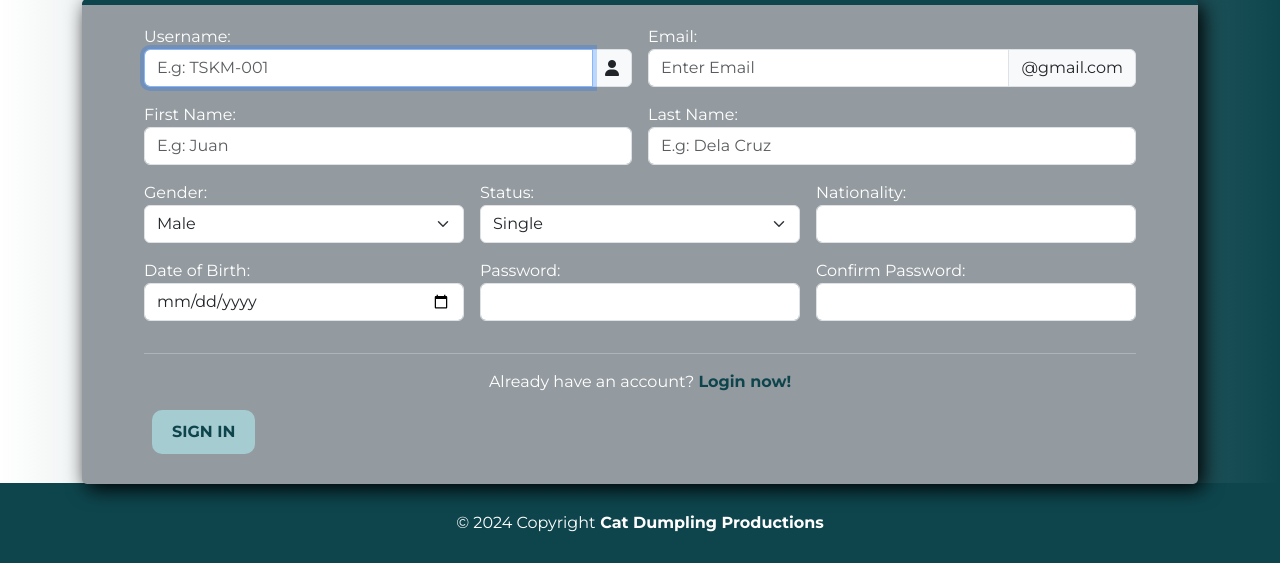
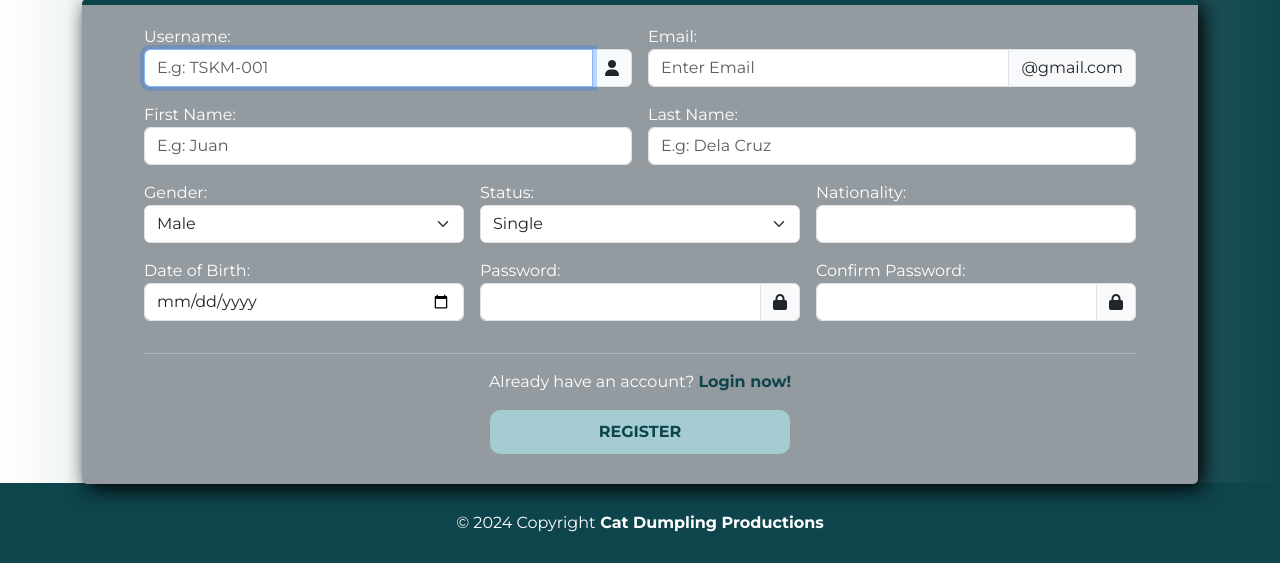
Before and after one commit to markgg33/task-management-project, a PHP site: page /registration.php in a window 1280 px wide. Shown: the part 237-800 px from the top of the page. Run offline with PHP 8.4, Linux system fonts and the light colour scheme; some libraries are stand-ins or nearby versions.

Commit message:
changed button value

```diff
--- a/css/register.css
+++ b/css/register.css
@@ -72,6 +72,13 @@ body{
     transition: color 100ms, background-color 100ms;
     font-weight: bold;
     color: #0e454d;
+   width: 300px;
+}
+
+.user-btn{
+    display: flex;
+    align-items: center;
+    justify-content: center;
 }
 
 .btn-login:hover{
--- a/registration.php
+++ b/registration.php
@@ -154,11 +154,18 @@ if (isset($_POST['submit'])) {
                     </div>
                     <div class="col">
                         <label for="Password">Password:</label>
-                        <input type="password" name="emp_pass" class="form-control" autofocus required>
+                        <div class="input-group">
+                            <input type="password" name="emp_pass" class="form-control" autofocus required>
+                            <span class="input-group-text"><i class="fa-solid fa-lock"></i></span>
+                        </div>
+
                     </div>
                     <div class="col">
                         <label for="ConfirmPassword">Confirm Password:</label>
-                        <input type="password" name="cpassword" class="form-control" autofocus required>
+                        <div class="input-group">
+                            <input type="password" name="emp_pass" class="form-control" autofocus required>
+                            <span class="input-group-text"><i class="fa-solid fa-lock"></i></span>
+                        </div>
                     </div>
                     <div class="mb-3"></div>
                 </div>
@@ -167,7 +174,7 @@ if (isset($_POST['submit'])) {
                     <p>Already have an account? <a href="index.php" class="reg-link">Login now!</a> </p>
                 </div>
                 <div class="user-btn mx-2">
-                    <button class="btn-login" name="submit" type="submit">SIGN IN</button>
+                    <button class="btn-login" name="submit" type="submit">REGISTER</button>
                 </div>
             </form>
         </div>
```
